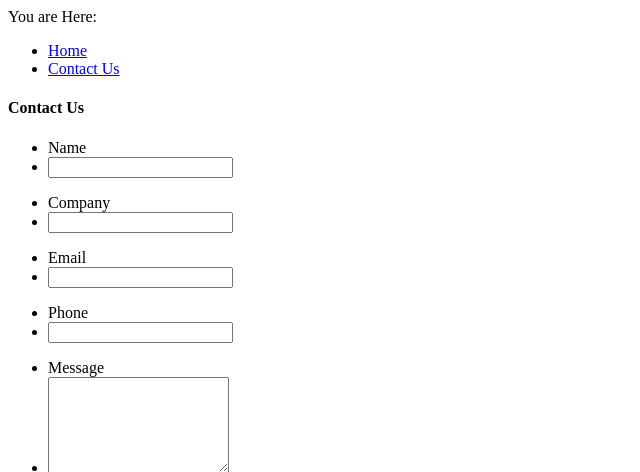
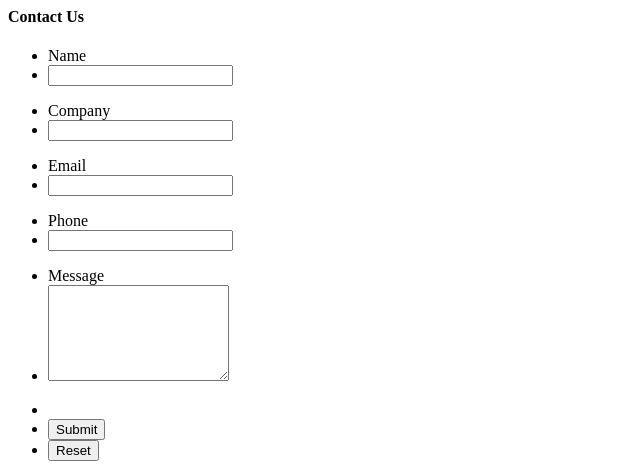
Before and after one commit to aditya-kamma/B9IS123_2021_TMD3.ca2, a PHP site: page /employee_management_system/contact.php in a window 1280 px wide. Shown: the top 472 px of the page, without its empty margins (0-640 px from the left). Run offline with PHP 8.4, Linux system fonts and the light colour scheme.

Commit message:
small change

```diff
--- a/contact.php
+++ b/contact.php
@@ -1,11 +1,5 @@
 <?php  ?>
-	<div class="crumb">
-    	<p>You are Here:</p>
-        <ul>
-        	<li class="first"><a href="#">Home</a></li>
-            <li><a href="#">Contact Us</a></li>
-        </ul>
-    </div>
+
     <div class="clear"></div>
 	<div id="content_sec">
 		<div class="col1">
```
